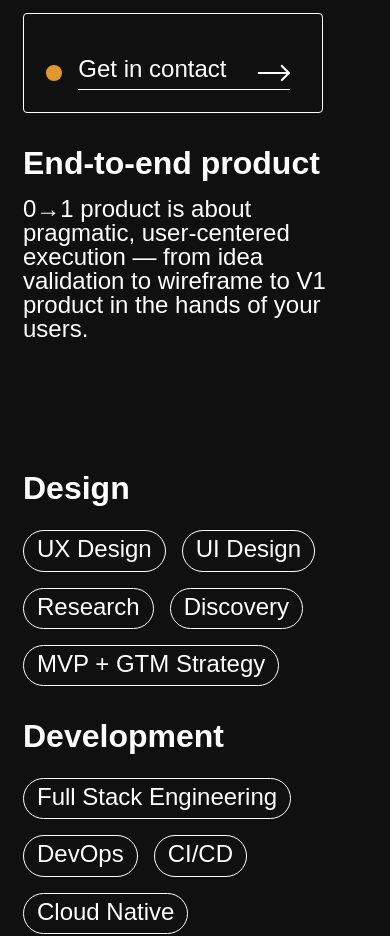
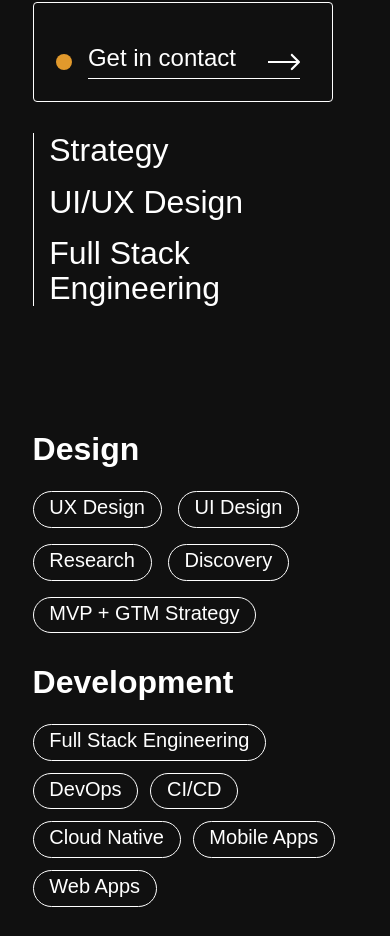
Before and after one commit to relay-product/marketing-site, a React (Create React App) app in the folder marketing-site/: page / in a window 390 px wide. Shown: the part 1297-2233 px from the top of the page. Built offline with nearby package versions, Linux system fonts and the light colour scheme; a web font is replaced by a local one.

Commit message:
styling and responsiveness updates

```diff
--- a/marketing-site/src/pages/home/Home.page.tsx
+++ b/marketing-site/src/pages/home/Home.page.tsx
@@ -15,13 +15,13 @@ export const Home = () => {
     <Flex
       flexDirection={"column"}
       paddingTop={["33%", null, null, null, "16%", null]}
-      paddingLeft={["5%", null, null, null, "12%", null]}
+      paddingLeft={["7.5%", null, null, null, "12%", null]}
       width={["90%", null, null, null, "87.5%", null]}
       alignItems={"left"}
       justifyContent={"left"}
     >
       {/* Intro message */}
-      <Heading type={"h2"} width={["95%", null, null, null, "80%", null]}>
+      <Heading type={"h2"} width={["100%", null, null, null, "80%", null]}>
         Relay is a product collective composed of designers, developers, and
         operators focused on{" "}
         <Text as={"span"} color={"none"}>
@@ -68,7 +68,7 @@ export const Home = () => {
           <Heading variant={"h4"}>Inception</Heading>
           <Heading variant={"h4"}>Now</Heading>
         </Flex>
-        <ArrowIcon />
+        <ArrowIcon boxSize={"48rem"} />
         <Flex flexDir={"column"} gap={"0.25rem"} textAlign={"right"}>
           <Heading variant={"h4"}>1</Heading>
           <Heading variant={"h4"}>Product</Heading>
@@ -81,7 +81,7 @@ export const Home = () => {
       <Text
         type={"b1"}
         width={["80%", null, null, null, "40%", null]}
-        marginTop={["20%", null, null, null, "10%", null]}
+        marginTop={["20%", null, null, null, "-10%", null]}
         fontSize={"1.25rem"}
       >
         We partner with early companies, domain experts, and niche industry
@@ -98,42 +98,22 @@ export const Home = () => {
 
       {/* What we can offer clients */}
       <Flex
+        flexDir={["column", null, null, null, "row", null]}
         marginTop={["40%", null, null, null, "20%", null]}
-        flexDir={["column", null, null, null, "row", null]}
-        alignItems={"center"}
-        justifyContent={"space-between"}
-      >
-        <Flex flexDir={"column"} gap={"1rem"}>
-          <Heading
-            variant={"h3"}
-            borderBottom={["1px", null, null, null, "0", null]}
-            paddingBottom={["5%", null, null, null, "0", null]}
-          >
-            Strategy
-          </Heading>
-          <Heading
-            variant={"h3"}
-            borderBottom={["1px", null, null, null, "0", null]}
-            paddingBottom={["5%", null, null, null, "0", null]}
-          >
-            UI/UX Design
-          </Heading>
-          <Heading
-            variant={"h3"}
-            borderBottom={["1px", null, null, null, "0", null]}
-            paddingBottom={["5%", null, null, null, "0", null]}
-          >
-            Full Stack Engineering
-          </Heading>
-        </Flex>
-        <OfferIcon display={["none", null, null, null, "inherit", null]} />
-      </Flex>
-      <Flex
-        flexDir={["column", null, null, null, "row", null]}
-        marginTop={"10%"}
         width={"100%"}
         justifyContent={"space-between"}
       >
+        <Flex
+          flexDir={"column"}
+          marginTop={["10%", null, null, null, "0", null]}
+          width={["100%", null, null, null, "50%", null]}
+        >
+          <Heading variant={"h2"}>End-to-end product</Heading>
+          <Heading marginTop={"5%"} variant={"h5"}>
+            0→1 product is about pragmatic, user-centered execution — from idea
+            validation to wireframe to V1 product in the hands of your users.
+          </Heading>
+        </Flex>
         <a href="mailto: contact@relayproduct.com" target={"_blank"}>
           <Flex
             height={["100px", null, null, null, "200px", null]}
@@ -143,6 +123,7 @@ export const Home = () => {
             borderRadius={"4px"}
             alignItems={"end"}
             _hover={{ bg: "white", color: "black" }}
+            marginTop={["10%", null, null, null, "0", null]}
           >
             <Flex
               alignItems={"center"}
@@ -164,18 +145,35 @@ export const Home = () => {
             </Flex>
           </Flex>
         </a>
-
-        <Flex
-          flexDir={"column"}
-          marginTop={["10%", null, null, null, "0", null]}
-          width={["100%", null, null, null, "50%", null]}
-        >
-          <Heading variant={"h2"}>End-to-end product</Heading>
-          <Heading marginTop={"5%"} variant={"h5"}>
-            0→1 product is about pragmatic, user-centered execution — from idea
-            validation to wireframe to V1 product in the hands of your users.
+      </Flex>
+      <Flex
+        marginTop={"10%"}
+        flexDir={["column", null, null, null, "row", null]}
+        alignItems={"center"}
+        justifyContent={"space-between"}
+        borderLeft={["1px", null, null, null, "0", null]}
+      >
+        <Flex flexDir={"column"} gap={"1rem"}>
+          <Heading
+            variant={"h3"}
+            paddingLeft={["5%", null, null, null, "0", null]}
+          >
+            Strategy
+          </Heading>
+          <Heading
+            variant={"h3"}
+            paddingLeft={["5%", null, null, null, "0", null]}
+          >
+            UI/UX Design
+          </Heading>
+          <Heading
+            variant={"h3"}
+            paddingLeft={["5%", null, null, null, "0", null]}
+          >
+            Full Stack Engineering
           </Heading>
         </Flex>
+        <OfferIcon display={["none", null, null, null, "inherit", null]} />
       </Flex>
 
       {/* Our Team and what it's like to work at Relay */}
@@ -197,62 +195,57 @@ export const Home = () => {
           <Heading variant={"h2"}>Design</Heading>
           <Flex marginTop={"7.5%"} gap={"1rem"} flexWrap={"wrap"}>
             <Text
-              fontSize={"1.5rem"}
+              fontSize={["1.25rem", null, null, null, "1.5rem", null]}
               borderWidth={"1px"}
               borderColor={"white"}
               borderRadius={"40px"}
-              paddingX={"4%"}
-              paddingBottom={"1%"}
+              paddingX={["5%", null, null, null, "4%", null]}
+              paddingBottom={["1.5%", null, null, null, "0%", null]}
               fontWeight={"400"}
-              _hover={{ bg: "white", color: "black", cursor: "pointer" }}
             >
               UX Design
             </Text>
             <Text
-              fontSize={"1.5rem"}
+              fontSize={["1.25rem", null, null, null, "1.5rem", null]}
               borderWidth={"1px"}
               borderColor={"white"}
               borderRadius={"40px"}
-              paddingX={"4%"}
-              paddingBottom={"1%"}
+              paddingX={["5%", null, null, null, "4%", null]}
+              paddingBottom={["1.5%", null, null, null, "0%", null]}
               fontWeight={"400"}
-              _hover={{ bg: "white", color: "black", cursor: "pointer" }}
             >
               UI Design
             </Text>
             <Text
-              fontSize={"1.5rem"}
+              fontSize={["1.25rem", null, null, null, "1.5rem", null]}
               borderWidth={"1px"}
               borderColor={"white"}
               borderRadius={"40px"}
-              paddingX={"4%"}
-              paddingBottom={"1%"}
+              paddingX={["5%", null, null, null, "4%", null]}
+              paddingBottom={["1.5%", null, null, null, "0%", null]}
               fontWeight={"400"}
-              _hover={{ bg: "white", color: "black", cursor: "pointer" }}
             >
               Research
             </Text>
             <Text
-              fontSize={"1.5rem"}
+              fontSize={["1.25rem", null, null, null, "1.5rem", null]}
               borderWidth={"1px"}
               borderColor={"white"}
               borderRadius={"40px"}
-              paddingX={"4%"}
-              paddingBottom={"1%"}
+              paddingX={["5%", null, null, null, "4%", null]}
+              paddingBottom={["1.5%", null, null, null, "0%", null]}
               fontWeight={"400"}
-              _hover={{ bg: "white", color: "black", cursor: "pointer" }}
             >
               Discovery
             </Text>
             <Text
-              fontSize={"1.5rem"}
+              fontSize={["1.25rem", null, null, null, "1.5rem", null]}
               borderWidth={"1px"}
               borderColor={"white"}
               borderRadius={"40px"}
-              paddingX={"4%"}
-              paddingBottom={"1%"}
+              paddingX={["5%", null, null, null, "4%", null]}
+              paddingBottom={["1.5%", null, null, null, "0%", null]}
               fontWeight={"400"}
-              _hover={{ bg: "white", color: "black", cursor: "pointer" }}
             >
               MVP + GTM Strategy
             </Text>
@@ -264,76 +257,74 @@ export const Home = () => {
           marginTop={["10%", null, null, null, "0", null]}
         >
           <Heading variant={"h2"}>Development</Heading>
-          <Flex gap={"1rem"} flexWrap={"wrap"} marginTop={"7.5%"}>
+          <Flex
+            gap={["0.75rem", null, null, null, "1rem", null]}
+            flexWrap={"wrap"}
+            marginTop={"7.5%"}
+          >
             <Text
-              fontSize={"1.5rem"}
+              fontSize={["1.25rem", null, null, null, "1.5rem", null]}
               borderWidth={"1px"}
               borderColor={"white"}
               borderRadius={"40px"}
-              paddingX={"4%"}
-              paddingBottom={"1%"}
+              paddingX={["5%", null, null, null, "4%", null]}
+              paddingBottom={["1.5%", null, null, null, "0%", null]}
               fontWeight={"400"}
-              _hover={{ bg: "white", color: "black", cursor: "pointer" }}
             >
               Full Stack Engineering
             </Text>
             <Text
-              fontSize={"1.5rem"}
+              fontSize={["1.25rem", null, null, null, "1.5rem", null]}
               borderWidth={"1px"}
               borderColor={"white"}
               borderRadius={"40px"}
-              paddingX={"4%"}
-              paddingBottom={"1%"}
+              paddingX={["5%", null, null, null, "4%", null]}
+              paddingBottom={["1.5%", null, null, null, "1%", null]}
               fontWeight={"400"}
-              _hover={{ bg: "white", color: "black", cursor: "pointer" }}
             >
               DevOps
             </Text>
             <Text
-              fontSize={"1.5rem"}
+              fontSize={["1.25rem", null, null, null, "1.5rem", null]}
               borderWidth={"1px"}
               borderColor={"white"}
               borderRadius={"40px"}
-              paddingX={"4%"}
-              paddingBottom={"1%"}
+              paddingX={["5%", null, null, null, "4%", null]}
+              paddingBottom={["1.5%", null, null, null, "1%", null]}
               fontWeight={"400"}
-              _hover={{ bg: "white", color: "black", cursor: "pointer" }}
             >
               CI/CD
             </Text>
             <Text
-              fontSize={"1.5rem"}
+              fontSize={["1.25rem", null, null, null, "1.5rem", null]}
               borderWidth={"1px"}
               borderColor={"white"}
               borderRadius={"40px"}
-              paddingX={"4%"}
-              paddingBottom={"1%"}
+              paddingX={["5%", null, null, null, "4%", null]}
+              paddingBottom={["1.5%", null, null, null, "1%", null]}
               fontWeight={"400"}
-              _hover={{ bg: "white", color: "black", cursor: "pointer" }}
             >
               Cloud Native
             </Text>
             <Text
-              fontSize={"1.5rem"}
+              fontSize={["1.25rem", null, null, null, "1.5rem", null]}
               borderWidth={"1px"}
               borderColor={"white"}
               borderRadius={"40px"}
-              paddingX={"4%"}
-              paddingBottom={"1%"}
+              paddingX={["5%", null, null, null, "4%", null]}
+              paddingBottom={["1.5%", null, null, null, "1%", null]}
               fontWeight={"400"}
-              _hover={{ bg: "white", color: "black", cursor: "pointer" }}
             >
               Mobile Apps
             </Text>
             <Text
-              fontSize={"1.5rem"}
+              fontSize={["1.25rem", null, null, null, "1.5rem", null]}
               borderWidth={"1px"}
               borderColor={"white"}
               borderRadius={"40px"}
-              paddingX={"4%"}
-              paddingBottom={"1%"}
+              paddingX={["5%", null, null, null, "4%", null]}
+              paddingBottom={["1.5%", null, null, null, "1%", null]}
               fontWeight={"400"}
-              _hover={{ bg: "white", color: "black", cursor: "pointer" }}
             >
               Web Apps
             </Text>
@@ -447,7 +438,14 @@ export const Home = () => {
         <a href="https://www.notion.so" target={"_blank"}>
           <Flex width={"100%"} borderBottom={"1px"} paddingBottom={"2.5%"}>
             <Button border={"none"} fontSize={"1.5rem"}>
-              How we came to be
+              Our design capability
+            </Button>
+          </Flex>
+        </a>
+        <a href="https://www.notion.so" target={"_blank"}>
+          <Flex width={"100%"} borderBottom={"1px"} paddingBottom={"2.5%"}>
+            <Button border={"none"} fontSize={"1.5rem"}>
+              Our engineering capability
             </Button>
           </Flex>
         </a>
@@ -471,7 +469,10 @@ export const Home = () => {
             Careers
           </Circle>
         </a>
-        <a href="https://www.notion.so" target={"_blank"}>
+        <a
+          href="https://www.notion.so/relay-product/Relay-is-a-0-1-Product-Team-cf1e9580ec0943b69fd8b7d37e23606e"
+          target={"_blank"}
+        >
           <Circle
             size={"15rem"}
             bg="none"
```
Also changed, not shown: marketing-site/public/index.html (+1 -6 lines), marketing-site/src/components/layouts/Main.layout.tsx (+5 -2 lines), marketing-site/src/pages/about/About.page.tsx (+9 -3 lines).
